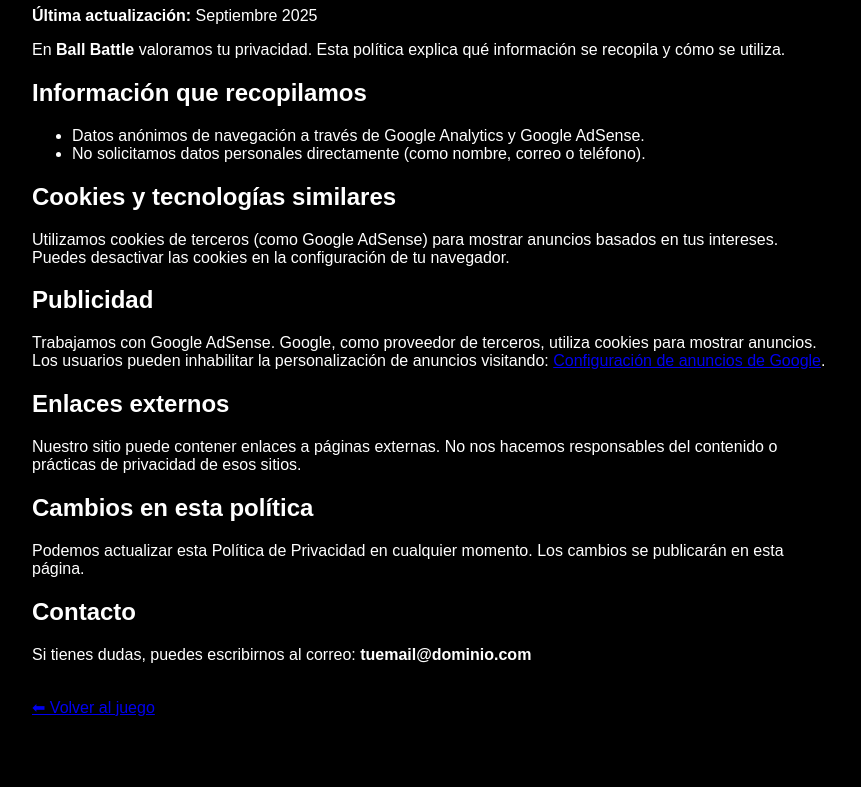
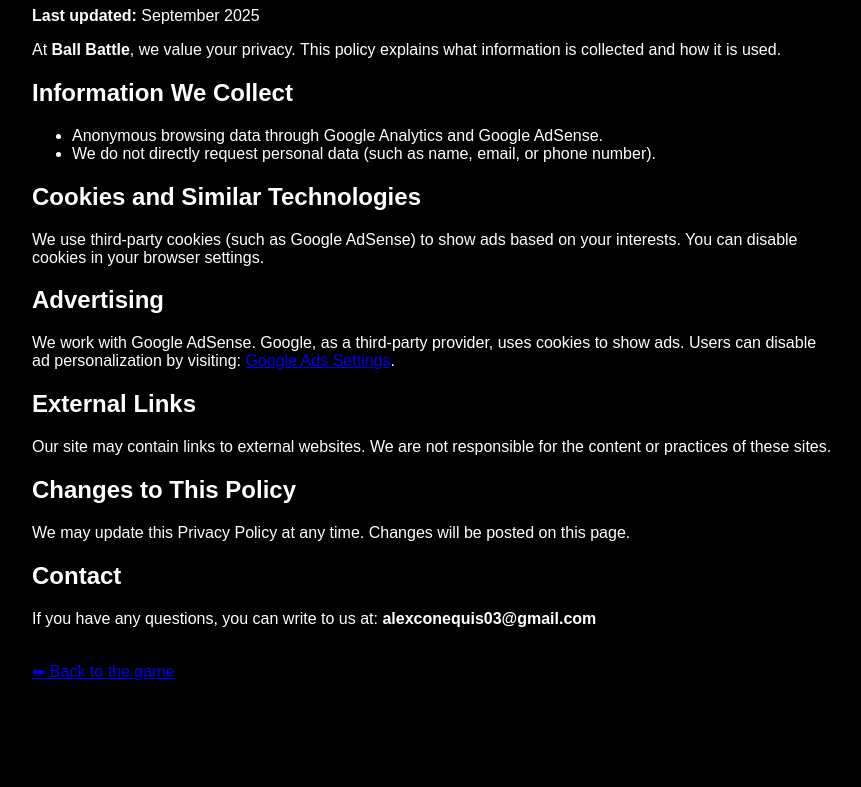
Before and after one commit to AlexandroConX/ball-battle, a plain HTML site: page privacidad.html in a window 1280 px wide. Shown: the part 143-930 px from the top of the page, without its empty margins (208-1069 px from the left). After the commit the page ends 894 px from the top, so only its background shows below. Drawn offline with Linux system fonts and the light colour scheme.

Commit message:
Englis Privacy

```diff
--- a/privacidad.html
+++ b/privacidad.html
@@ -1,44 +1,44 @@
 <!DOCTYPE html>
-<html lang="es">
+<html lang="en">
 <head>
   <meta charset="UTF-8">
   <meta name="viewport" content="width=device-width, initial-scale=1.0">
-  <title>Política de Privacidad - Ball Battle</title>
+  <title>Privacy Policy - Ball Battle</title>
   <link rel="stylesheet" href="style.css">
 </head>
 <body>
   <div class="container" style="max-width:800px; margin:50px auto; padding:20px;">
-    <h1>Política de Privacidad</h1>
-    <p><strong>Última actualización:</strong> Septiembre 2025</p>
+    <h1>Privacy Policy</h1>
+    <p><strong>Last updated:</strong> September 2025</p>
 
-    <p>En <strong>Ball Battle</strong> valoramos tu privacidad. Esta política explica qué información se recopila y cómo se utiliza.</p>
+    <p>At <strong>Ball Battle</strong>, we value your privacy. This policy explains what information is collected and how it is used.</p>
 
-    <h2>Información que recopilamos</h2>
+    <h2>Information We Collect</h2>
     <ul>
-      <li>Datos anónimos de navegación a través de Google Analytics y Google AdSense.</li>
-      <li>No solicitamos datos personales directamente (como nombre, correo o teléfono).</li>
+      <li>Anonymous browsing data through Google Analytics and Google AdSense.</li>
+      <li>We do not directly request personal data (such as name, email, or phone number).</li>
     </ul>
 
-    <h2>Cookies y tecnologías similares</h2>
-    <p>Utilizamos cookies de terceros (como Google AdSense) para mostrar anuncios basados en tus intereses.
-    Puedes desactivar las cookies en la configuración de tu navegador.</p>
+    <h2>Cookies and Similar Technologies</h2>
+    <p>We use third-party cookies (such as Google AdSense) to show ads based on your interests.
+    You can disable cookies in your browser settings.</p>
 
-    <h2>Publicidad</h2>
-    <p>Trabajamos con Google AdSense. Google, como proveedor de terceros, utiliza cookies para mostrar anuncios.
-    Los usuarios pueden inhabilitar la personalización de anuncios visitando:
-    <a href="https://www.google.com/settings/ads/" target="_blank">Configuración de anuncios de Google</a>.</p>
+    <h2>Advertising</h2>
+    <p>We work with Google AdSense. Google, as a third-party provider, uses cookies to show ads.
+    Users can disable ad personalization by visiting:
+    <a href="https://www.google.com/settings/ads/" target="_blank">Google Ads Settings</a>.</p>
 
-    <h2>Enlaces externos</h2>
-    <p>Nuestro sitio puede contener enlaces a páginas externas. No nos hacemos responsables del contenido o prácticas de privacidad de esos sitios.</p>
+    <h2>External Links</h2>
+    <p>Our site may contain links to external websites. We are not responsible for the content or practices of these sites.</p>
 
-    <h2>Cambios en esta política</h2>
-    <p>Podemos actualizar esta Política de Privacidad en cualquier momento. Los cambios se publicarán en esta página.</p>
+    <h2>Changes to This Policy</h2>
+    <p>We may update this Privacy Policy at any time. Changes will be posted on this page.</p>
 
-    <h2>Contacto</h2>
-    <p>Si tienes dudas, puedes escribirnos al correo: <strong>tuemail@dominio.com</strong></p>
+    <h2>Contact</h2>
+    <p>If you have any questions, you can write to us at: <strong>alexconequis03@gmail.com</strong></p>
 
     <br>
-    <a href="index.html">⬅ Volver al juego</a>
+    <a href="index.html">⬅ Back to the game</a>
   </div>
 </body>
 </html>
```
Also changed, not shown: index.html (+1 -0 lines).
